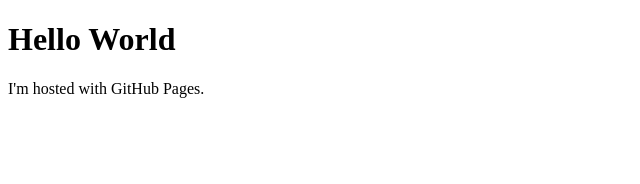
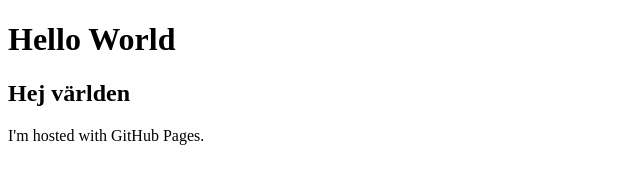
Before and after one commit to frejaehlde/frejaehlde.github.io, a plain HTML site: page index.html in a window 1280 px wide. Shown: the whole page, without its empty margins (0-640 px from the left). Drawn offline with Linux system fonts and the light colour scheme.

Commit message:
Update index.html

```diff
--- a/index.html
+++ b/index.html
@@ -2,6 +2,7 @@
 <html>
 <body>
 <h1>Hello World</h1>
+<h2>Hej världen</h2>
 <p>I'm hosted with GitHub Pages.</p>
 </body>
 </html>
```
